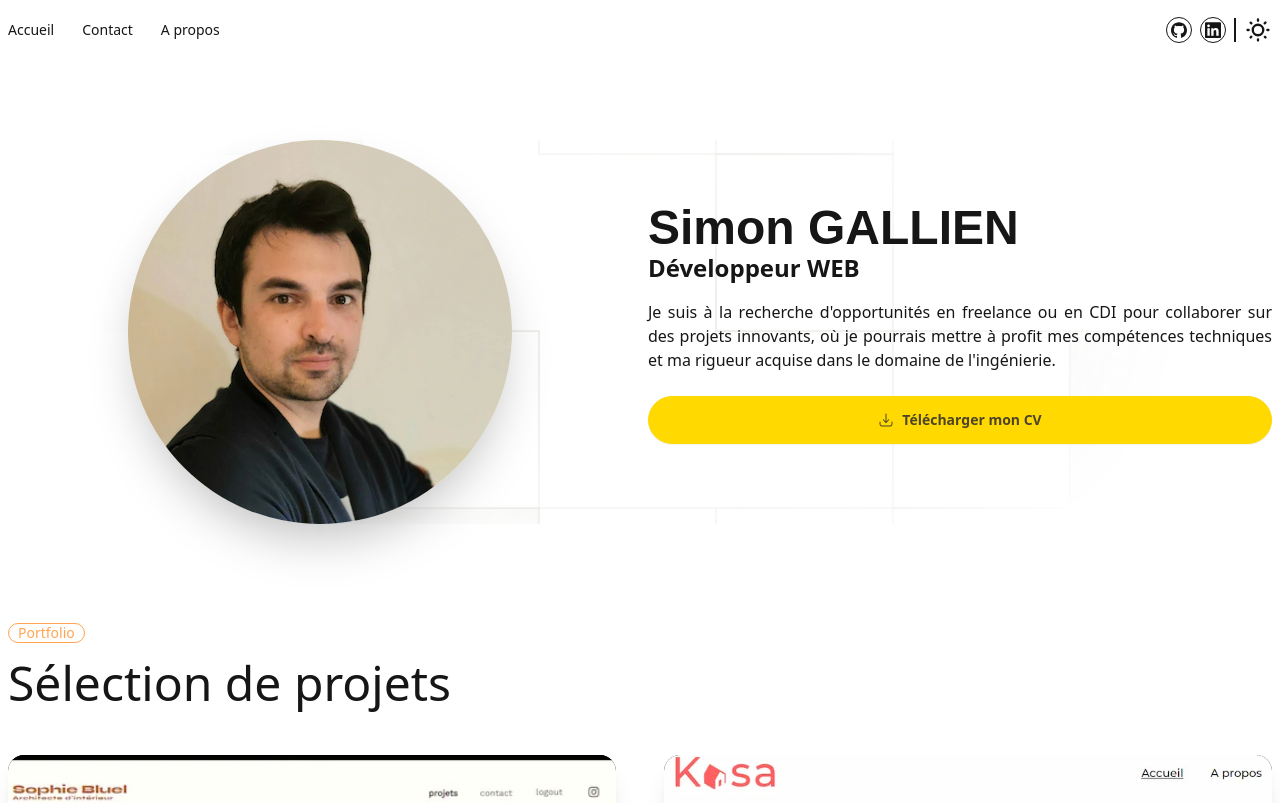
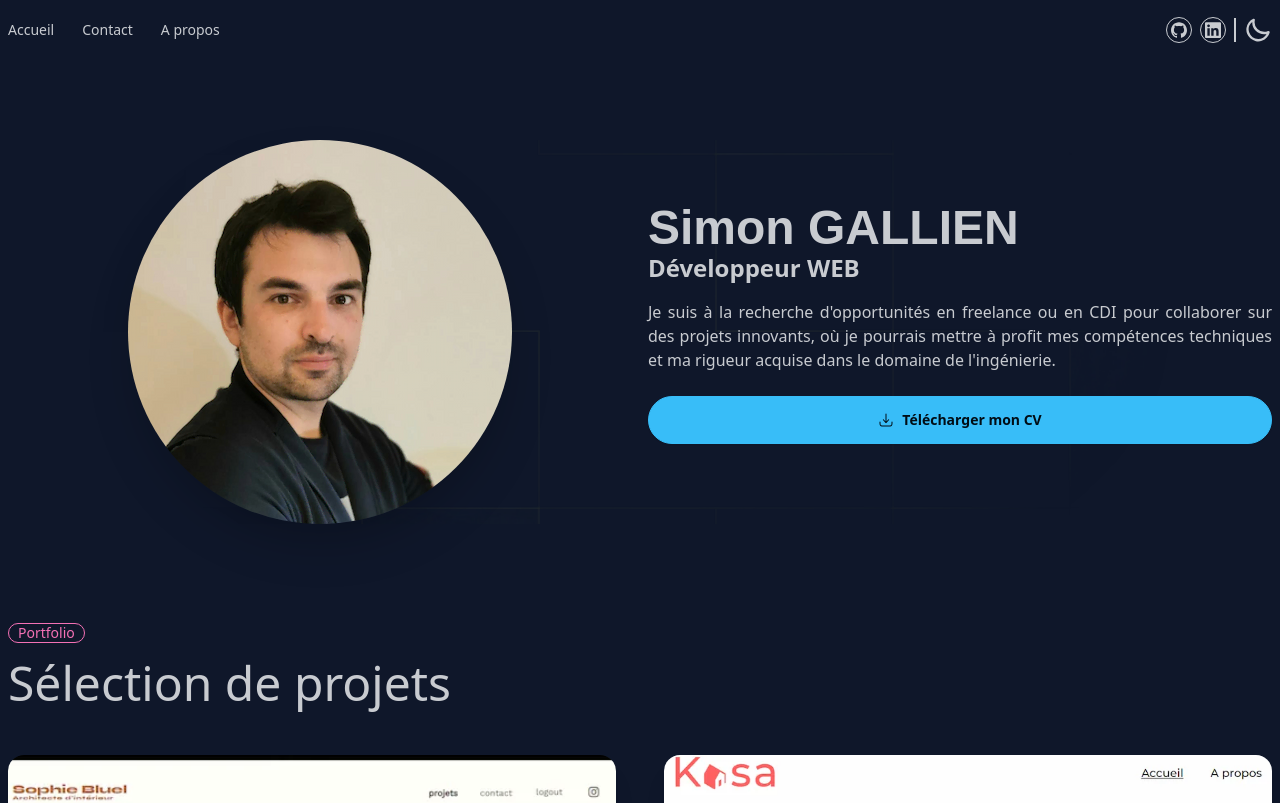
Before and after one commit to SimonGallien/MonPortfolio, a React (Vite) app: page / in a window 1280 px wide. Shown: the top 803 px of the page. Built offline with nearby package versions, Linux system fonts and the light colour scheme; a web font is replaced by a local one.

Commit message:
Mode sombre par defaut

```diff
--- a/src/_components/ThemeSwitcher.jsx
+++ b/src/_components/ThemeSwitcher.jsx
@@ -3,7 +3,7 @@ import { useState, useEffect } from "react";
 const themes = ["bumblebee", "night"]; // Déclare les deux thèmes ici
 
 export default function ThemeController() {
-  const [theme, setTheme] = useState(localStorage.getItem("theme") || themes[0]);
+  const [theme, setTheme] = useState(localStorage.getItem("theme") || themes[1]);
 
   // Applique le thème et le sauvegarde dans localStorage
   useEffect(() => {
```
